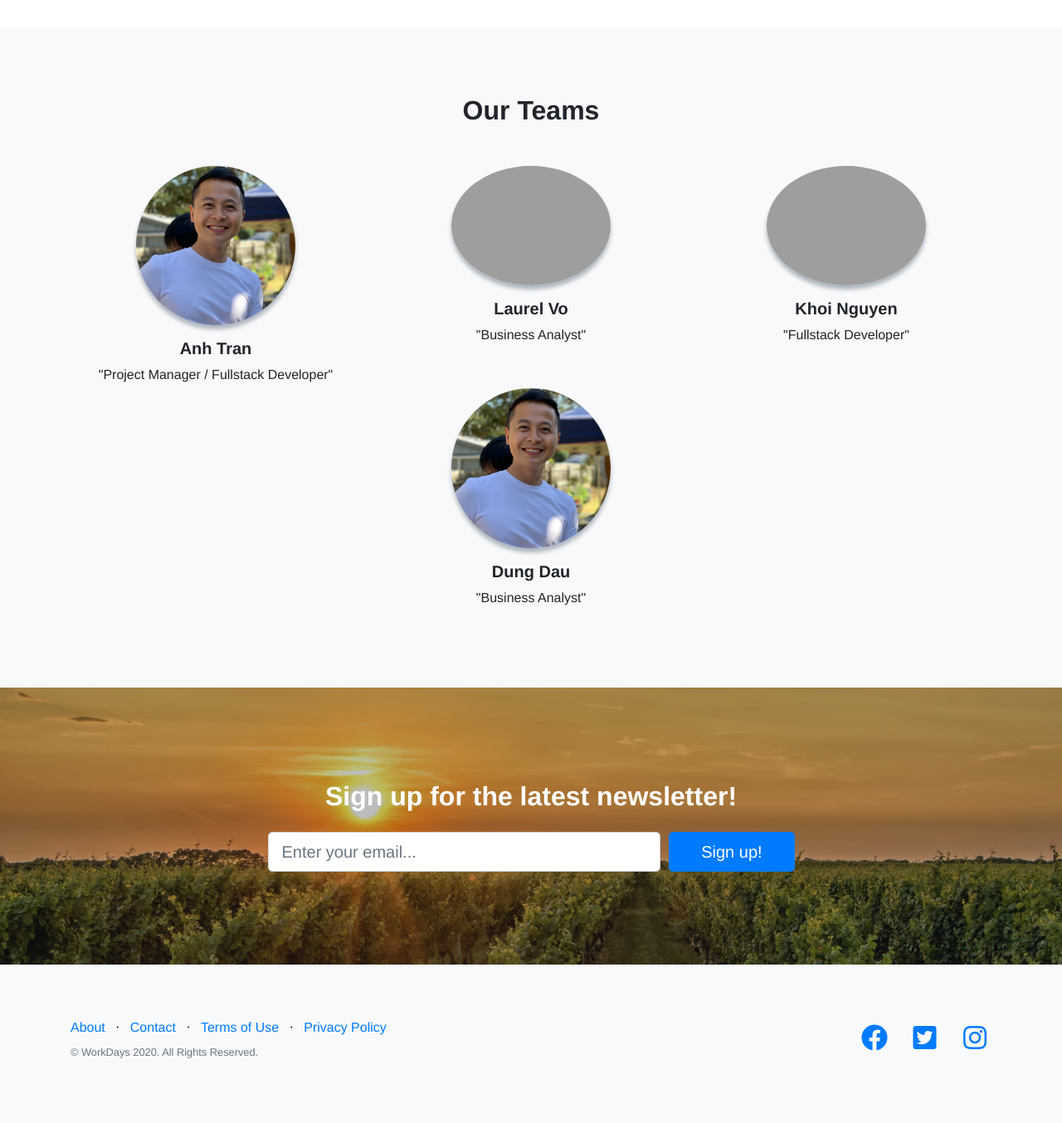
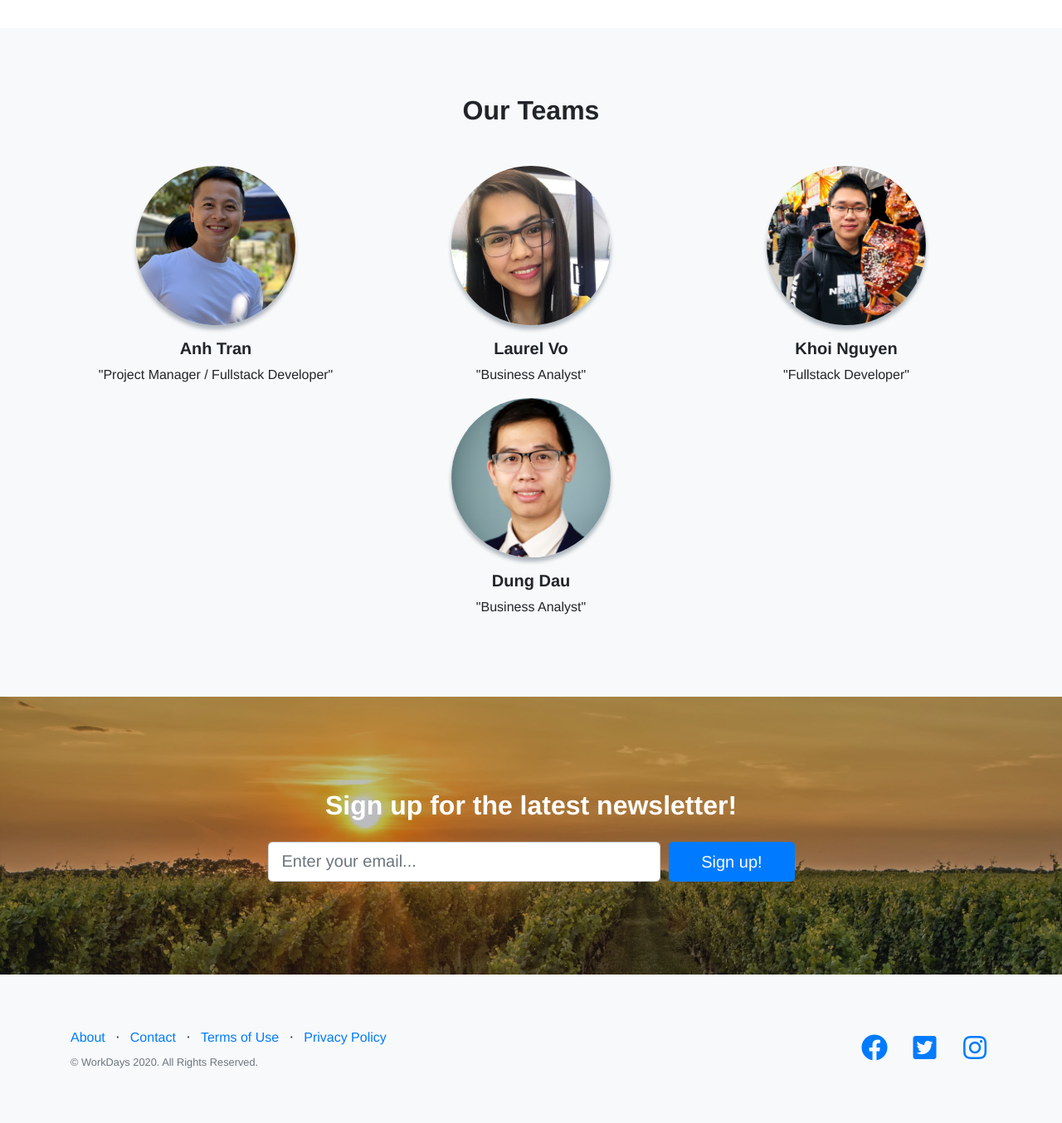
Before and after one commit to anhtran304/workdays, a Django app: page / in a window 1280 px wide. Shown: the part 2130-3484 px from the top of the page at 83% size. Before the commit the page ends 3406 px from the top, so only its background shows below. Run offline with Django 3.2, Linux system fonts and the light colour scheme; some libraries are stand-ins or nearby versions; grey boxes are pictures that could not be loaded.

Commit message:
Our teams/Edit images

```diff
--- a/workdays/templates/index.html
+++ b/workdays/templates/index.html
@@ -114,10 +114,10 @@
 <section class="teams text-center bg-light">
   <div class="container">
     <h2 class="mb-5">Our Teams</h2>
-    <div class="row mb-1">
+    <div class="row mb-3">
       <div class="col-lg-4">
         <div class="teams-item mx-auto mb-5 mb-lg-0">
-          <img class="img-fluid rounded-circle mb-3" src="/static/img/anh-tran.png" alt="">
+          <img class="img-fluid rounded-circle mb-3" src="/static/img/anh-tran.png" alt="Anh Tran">
           <h5>Anh Tran</h5>
           <p class="font-weight-light mb-0">"Project Manager / Fullstack Developer"</p>
         </div>
@@ -125,8 +125,8 @@
       <div class="col-lg-4">
         <div class="teams-item mx-auto mb-5 mb-lg-0">
           <img class="img-fluid rounded-circle mb-3"
-            src="https://scontent-syd2-1.xx.fbcdn.net/v/t1.0-9/77368867_2018197694992955_3903817348678680576_n.jpg?_nc_cat=101&_nc_sid=09cbfe&_nc_ohc=6_sr4uMwyWgAX-MT7NO&_nc_ht=scontent-syd2-1.xx&oh=8e898e2e12e94ddffa8afbe66b7524f6&oe=5F5DEBA3"
-            alt="">
+          src="/static/img/laurel-vo.png"
+          alt="Laurel Vo">
           <h5>Laurel Vo</h5>
           <p class="font-weight-light mb-0">"Business Analyst"</p>
         </div>
@@ -134,7 +134,7 @@
       <div class="col-lg-4">
         <div class="teams-item mx-auto mb-5 mb-lg-0">
           <img class="img-fluid rounded-circle mb-3"
-            src="https://scontent-syd2-1.xx.fbcdn.net/v/t1.0-9/80329472_3245309575491782_1234776911184396288_n.jpg?_nc_cat=104&_nc_sid=09cbfe&_nc_ohc=W1PyeoGRJncAX9LVNlS&_nc_ht=scontent-syd2-1.xx&oh=62bcbb4793353a5bd1d32a42f8d722e2&oe=5F5F9D20"
+            src="/static/img/khoi-nguyen.jpeg"
             alt="">
           <h5>Khoi Nguyen</h5>
           <p class="font-weight-light mb-0">"Fullstack Developer"</p>
@@ -144,7 +144,7 @@
     <div class="row mb-3">
       <div class="col">
         <div class="teams-item mx-auto mb-5 mb-lg-0">
-          <img class="img-fluid rounded-circle mb-3" src="/static/img/anh-tran.png" alt="">
+          <img class="img-fluid rounded-circle mb-3" src="/static/img/dung-dau.jpeg" alt="Dung Dau">
           <h5>Dung Dau</h5>
           <p class="font-weight-light mb-0">"Business Analyst"</p>
         </div>
```
Also changed, not shown: workdays/static/img/dung-dau.jpeg (added), workdays/static/img/khoi-nguyen.jpeg (added), workdays/static/img/laurel-vo.png (added).
